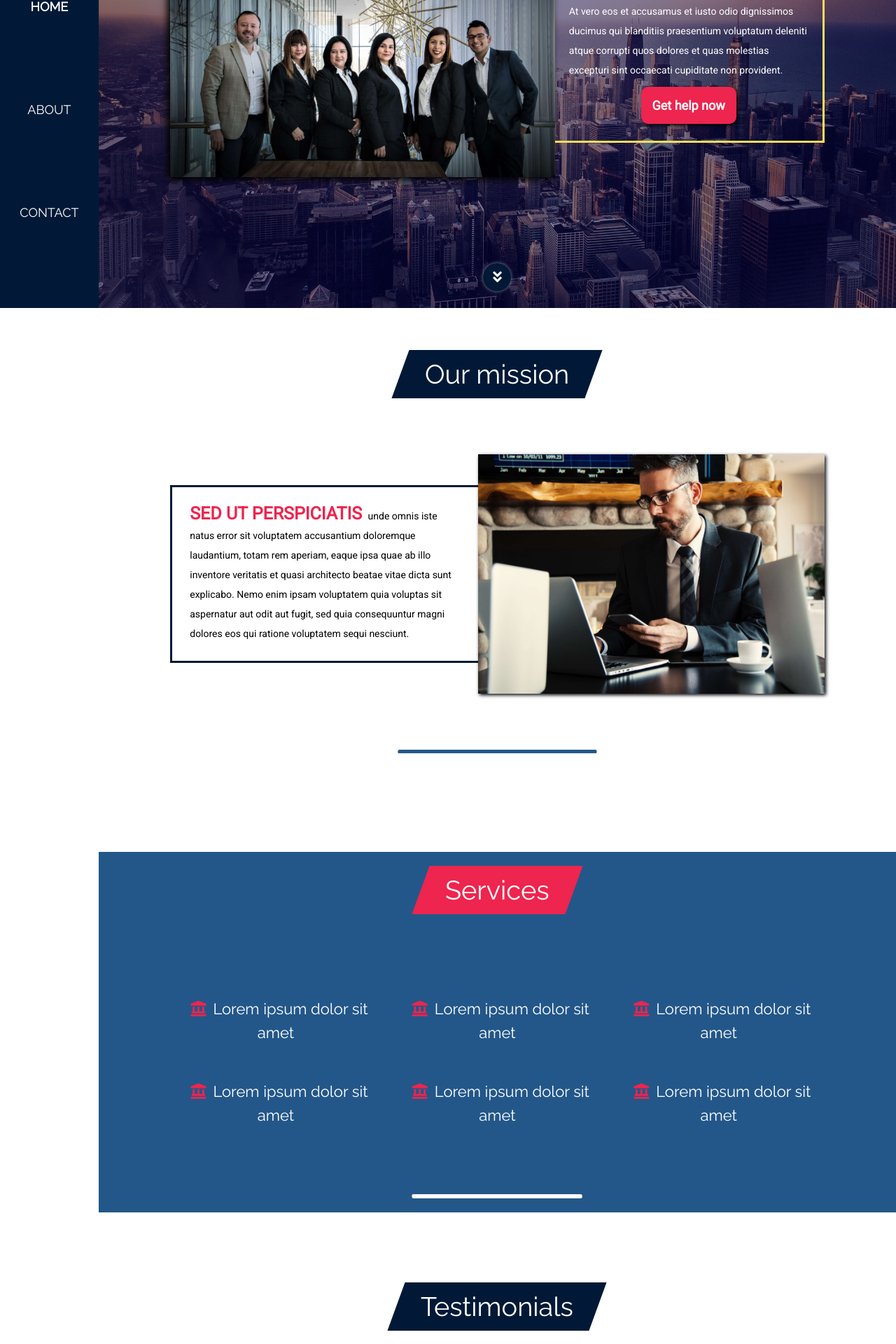
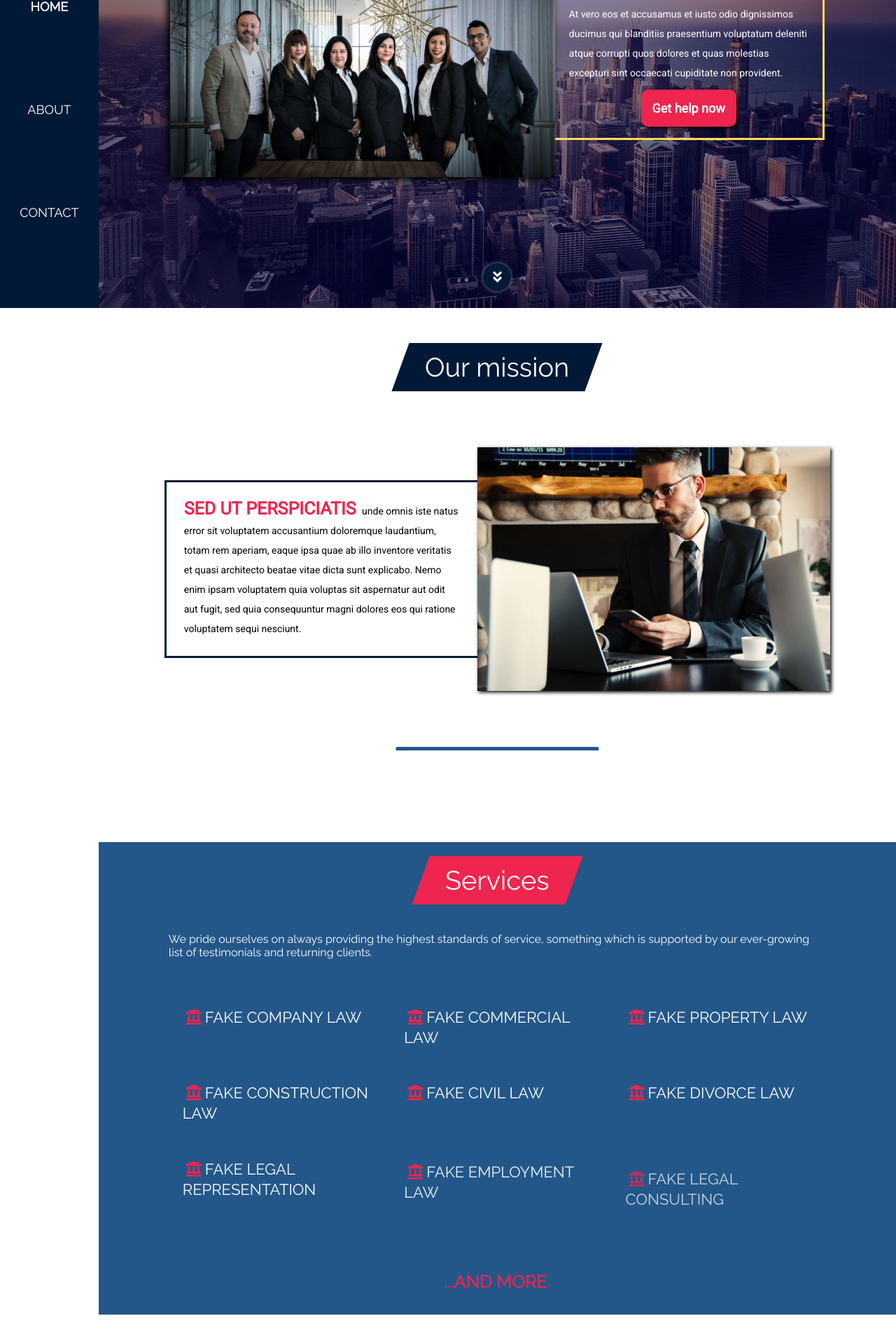
Before and after one commit to jjcreator/business-page, a React (Create React App) app: page / in a window 1280 px wide. Shown: the part 360-2280 px from the top of the page at 70% size. Built offline with nearby package versions, Linux system fonts and the light colour scheme.

Commit message:
added to services section, minor changes

```diff
--- a/src/App.css
+++ b/src/App.css
@@ -28,6 +28,11 @@
     padding-right: 5px;
 }
 
+a {
+  text-decoration: none;
+  color: var(--showcase-color)
+}
+
 @media screen and (max-width: 1300px) {
   .bigText {
     font-size: 25px;
--- a/src/components/MainPage/MissionStatement.js
+++ b/src/components/MainPage/MissionStatement.js
@@ -13,7 +13,7 @@ function MissionStatement() {
                     <p className={styles.paragraph}><span className="bigText">Sed ut perspiciatis</span> unde omnis iste natus error sit voluptatem accusantium doloremque laudantium, totam rem aperiam, eaque ipsa quae ab illo inventore veritatis et quasi architecto beatae vitae dicta sunt explicabo. Nemo enim ipsam voluptatem quia voluptas sit aspernatur aut odit aut fugit, sed quia consequuntur magni dolores eos qui ratione voluptatem sequi nesciunt.</p>
                     <img id={styles.missionImg} src="/man-in-black-holding-phone-618613.jpg" alt="man in black holding phone"/>
                 </div>
-                <ExpandingLine animationDuration={0.5} animationDelay={400}/>
+                <ExpandingLine animationDuration={0.5} animationDelay={400} offset={100}/>
             </section>
         </ScrollAnimation>
     )
--- a/src/components/MainPage/Services.js
+++ b/src/components/MainPage/Services.js
@@ -5,6 +5,7 @@ import ScrollAnimation from "react-animate-on-scroll"
 import ExpandingLine from './ExpandingLine'
 const chosenAnimation = "fadeInUp"
 const duration = 1.2;
+const services = ["Fake Company Law", "Fake Commercial Law", "Fake Property Law", "Fake Construction Law", "Fake Civil Law", "Fake Divorce Law", "Fake Legal Representation", "Fake Employment Law", "Fake Legal Consulting"]
 
 
 function Services() {
@@ -17,9 +18,9 @@ function Services() {
 
     const createItems = () => {
         let items = [];
-        for (let i=1; i<7; i++) {
+        for (let i=1; i<10; i++) {
             items.push(<ScrollAnimation className={styles.listItem} animateIn={chosenAnimation} animateOnce={false} duration={duration} delay={i * 250} offset={50} key={i}>
-                <i className={`fas fa-landmark ${styles.icon}`}></i>Lorem ipsum dolor sit amet
+                <i className={`fas fa-landmark ${styles.icon}`}></i>{services[i-1]}
             </ScrollAnimation>);
         setListItems(items)
         }
@@ -29,10 +30,14 @@ function Services() {
         <ScrollAnimation animateIn={styles.animated} animateOnce={false} duration={0.5}>
             <section className={styles.services}>
                 <Shape textColor="var(--showcase-color)" color="var(--attention-color)" text="Services"/>
+                <div className={styles.servicesText}>We pride ourselves on always providing the highest standards of service, something which is supported by our ever-growing list of testimonials and returning clients.</div>
                 <div id={styles.list}>
                     {listItems}
                 </div>
-                <ExpandingLine color="var(--showcase-color)" animationDuration={0.5} animationDelay={1750}/>
+                <ScrollAnimation animateIn={chosenAnimation} animateOnce={false} duration={duration} delay={2000} offset={50}>
+                    <div id={styles.more} className="bigText">...and more</div>
+                </ScrollAnimation>
+                <ExpandingLine color="var(--showcase-color)" animationDuration={0.5} animationDelay={3000}/>
             </section>
         </ScrollAnimation>
     )
--- a/src/components/MainPage/Showcase.js
+++ b/src/components/MainPage/Showcase.js
@@ -1,4 +1,5 @@
 import React from 'react'
+import { Link } from "react-router-dom";
 import styles from "../../modules/mainStyle.module.css"
 
 function Showcase() {
@@ -15,7 +16,7 @@ function Showcase() {
                 <div id={styles.showcaseDescription}>
                     <h2 className={styles.paragraphHeader}>Best fake specialists</h2>
                     <p className={styles.paragraph}>At vero eos et accusamus et iusto odio dignissimos ducimus qui blanditiis praesentium voluptatum deleniti atque corrupti quos dolores et quas molestias excepturi sint occaecati cupiditate non provident.</p>
-                    <div id={styles.showcaseButton}>Get help now</div>
+                    <Link to="/contact"><div id={styles.showcaseButton}>Get help now</div></Link>
                 </div>
             </div>
             <div id={styles.doubleArrow} onClick={scrollDown}>
--- a/src/modules/mainStyle.module.css
+++ b/src/modules/mainStyle.module.css
@@ -152,7 +152,7 @@ animation: pop 0.4s forwards ease-in;
 #mission {
     margin-top: 5vh;
     width: 100%;
-    padding: 20px;
+    padding: 10px;
 }
 
 #missionRow {
@@ -189,29 +189,41 @@ animation: pop 0.4s forwards ease-in;
     width: 100%;
 }
 
+.servicesText {
+    margin-top: 5vh;
+    font-size: 16px;
+}
+
 #list {
-    list-style-type: none;
     font-size: 20px;
     display: grid;
     grid-template: 1fr 1fr /1fr 1fr 1fr;
     grid-gap: 50px;
-    align-items: center;
+    align-items: start;
     justify-content: space-between;
     width: 100%;
-    margin-top: 10%;
+    margin-top: 5%;
     padding: 20px;
 }
 
 .listItem {
     text-align: center;
     font-size: 22px;
-    justify-self: center;
-    min-width: 33%;
+    text-align: start;
+    text-transform: uppercase;
 }
 
 .icon {
     color: #ED254E;
-    padding: 10px;
+    padding: 5px;
+}
+
+.services .roundedLine {
+    margin-top: 2vh;
+}
+
+#more {
+    margin-top: 10vh;
 }
 
 .secondaryHeader {
@@ -296,7 +308,6 @@ animation: pop 0.4s forwards ease-in;
 
 .authorName {
     font-weight: bolder;
-
 }
 
 .testimonialImg {
@@ -512,7 +523,7 @@ animation: pop 0.4s forwards ease-in;
     #showcaseDescription {
         border-left: 3px solid var(--tertiary-color);
         width: 90%;
-        padding: 10px;
+        padding: 5px;
     }
     #showcaseDescription p {
         font-size: 15px;
@@ -527,16 +538,17 @@ animation: pop 0.4s forwards ease-in;
 
     #mission {
         margin-top: 0;
+        padding-bottom: none;
     }
 
     #missionRow {
         margin-top: 2vh;
         width: 95%;
-
     }
 
-
-
+    #missionRow p {
+        padding: 10px;
+    }
 
     #principles {
         width: 100%;
--- a/src/modules/mobileNavbarStyle.module.css
+++ b/src/modules/mobileNavbarStyle.module.css
@@ -14,6 +14,7 @@
     flex-direction: column;
     justify-content: center;
     align-items: center;
+    box-shadow: var(--box-shadow);
 }
 
 #mobileNavbarBody a {
@@ -40,6 +41,7 @@
     background-color: var(--primary-color);
     padding: 10px;
     cursor: pointer;
+
 }
 
 #mobileExitIcon {
```
